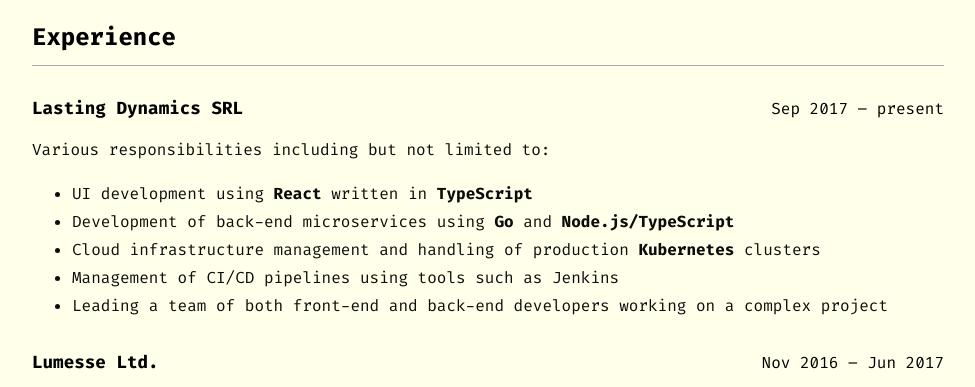
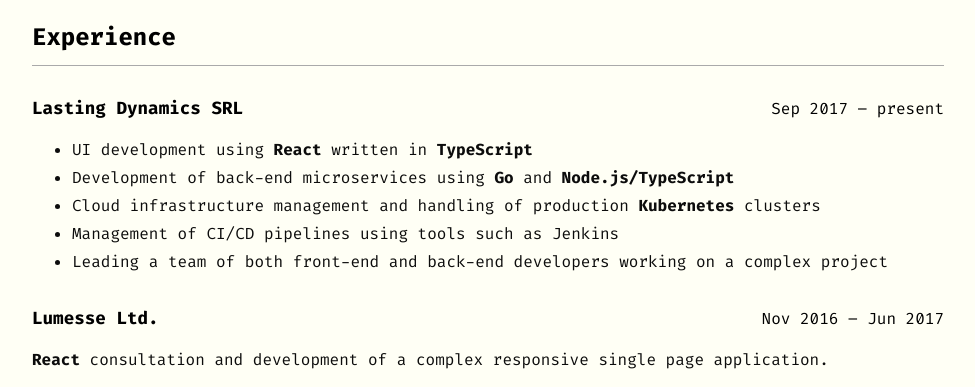
Before and after one commit to patrislav/patrislav.github.io, a Gatsby site: page /resume in a window 1280 px wide. Shown: the part 133-520 px from the top of the page, without its empty margins (152-1127 px from the left). Built offline with nearby package versions, Linux system fonts and the light colour scheme; Gatsby itself is replaced by a stand-in of ours.

Commit message:
Improve content and theme

```diff
--- a/src/Baseline.tsx
+++ b/src/Baseline.tsx
@@ -24,7 +24,7 @@ const useStyles = makeStyles<Theme>(theme => ({
       color: theme.palette.primary.contrastText,
 
       '&.light': {
-        '--main-color': '255, 255, 234',
+        '--main-color': '255, 255, 245',
         '--text-color': '0, 0, 0',
       },
 
--- a/src/pages/resume.tsx
+++ b/src/pages/resume.tsx
@@ -49,7 +49,6 @@ function ResumePage() {
               title="Lasting Dynamics SRL"
               started={new Date(2017, 8)}
             >
-              <p>Various responsibilities including but not limited to:</p>
               <ul>
                 <li>
                   UI development using <strong>React</strong> written in{' '}
```
